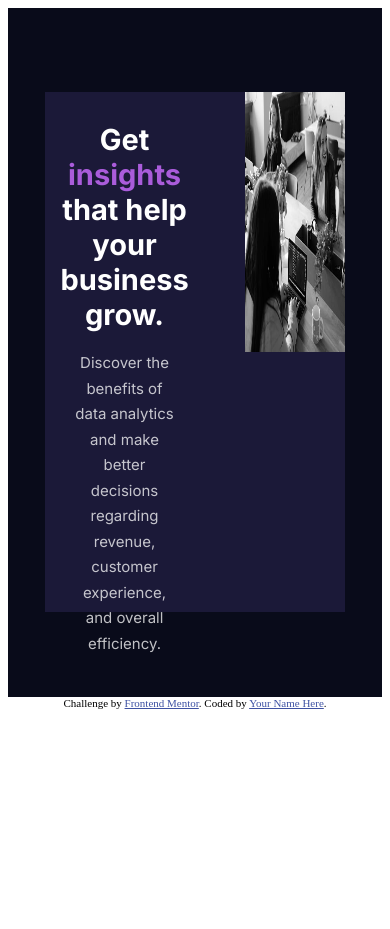
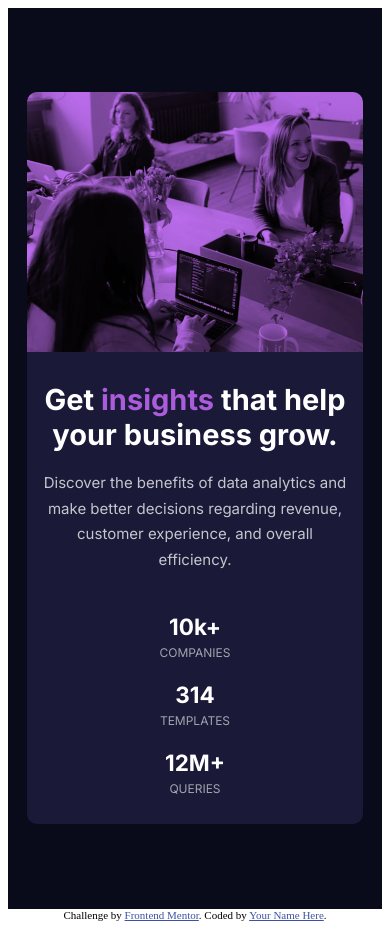
Before and after one commit to jwelbeck52/Stats-Preview-Card-Component, a plain HTML site: page index.html in a window 390 px wide. Before the commit the page ends 888 px from the top, so only its background shows below. Drawn offline with Linux system fonts and the light colour scheme.

Commit message:
refactor: fix media query for desktop view

```diff
--- a/index.html
+++ b/index.html
@@ -35,7 +35,7 @@
         </div>
 
         <div class="card-image">
-            <img src="./images/image-header-desktop.jpg" alt="image">
+
         </div>
     </div>
   </div>
--- a/style.css
+++ b/style.css
@@ -6,6 +6,7 @@
     background: hsl(233, 47%, 7%);
     padding-top: 10vh;
     padding-bottom: 10vh;
+    height: auto;
 }
 
 .card{
@@ -14,23 +15,25 @@
     width: 90%;
     margin: auto;
     flex-direction: column-reverse;
+    border-radius: 10px;
+    height: auto;
 
 }
 
 .card-text-container {
     width:100%;
     padding: 30px 0px 20px 0px;
-    height: 470px;
+    min-height: auto;
 
 }
 
 .card-text {
-    width:100%;
+    width:90%;
     display: grid;
     grid-template-columns: repeat(3, auto);
     grid-template-rows: repeat(3, auto);
-
-    height: 25vh;
+    margin:auto;
+    height: auto;
     font-family: 'Inter', sans-serif;
     font-size: 15px;
     text-align: center;
@@ -41,18 +44,10 @@
 .card-text h1 {
     color: hsl(0, 0%, 100%);
     grid-column-start: span 3;
-    padding-left: 15px;
-    padding-right: 15px;
     margin: 0px;
     font-size: 29px;
 }
 
-.card-text-body {
-
-    padding-left: 26px;
-    padding-right: 26px;
-
-}
 
 .card-text {
     color: hsla(0, 0%, 100%, 0.75)
@@ -108,84 +103,64 @@
 
 .card-image {
    width: 100%;
-
+   border-radius:10px 10px 0px 0px;
+   min-height: 260px;
+   background: url("./images/image-header-mobile.jpg"),  hsla(277, 54%, 31%, 0.781);/**hsl(277, 38%, 35%),rgba(100, 2, 156);**/
+   background-size: cover;
+   background-blend-mode: overlay;
+   overflow: hidden;
 
 }
 
 .card-image > img {
     width:100%;
+    border-radius:10px 10px 0px 0px;
     height: 260px;
+    opacity: 0.4;
+    object-fit: fill;
+
 }
 
-@media (min-width: 376px){
+/**Desktop**/
+@media screen and (min-width: 768px){
+
+    .card-container{
+        width: 100%;
+        min-height: 75vh;
+        display: flex;
+    }
+
     .card{
-        display: flex;
-        background-color:hsl(244, 38%, 16%);
+        flex-direction: row;
         width: 80%;
-        margin: auto;
-        flex-direction: row;
+
+        flex-wrap: nowrap;
+    }
+
+    .card-text-container{
+        padding: 4em;
 
     }
 
-    .card-text {
-        width:50%;
-        display: grid;
-        grid-template-columns: repeat(3, auto);
-        grid-template-rows: repeat(3, auto);
-    }
-
-    .card-text h1 {
-        color: hsl(0, 0%, 100%);
-        grid-column-start: span 3;
-    }
-
-    .card-text-body {
-        font-size: 15px;
-
-    }
-
-    .card-text {
-        color: hsla(0, 0%, 100%, 0.75)
-
-    }
-
-    .accent {
-        color:hsl(277, 64%, 61%);
-    }
-
-    .paragraph{
-        grid-column-start: span 3;
-    }
-
-    .stats {
-        color: hsla(0, 0%, 100%, 0.6);
-        grid-column-start: span 3;
-    }
-
-    .stats ul {
-        display: flex;
-        padding: 0;
-    }
-
-    .stats li {
-        display: grid;
-        grid-template-rows: repeat(3, auto);
-
-    }
-
-    .stats-words{
-        justify-self: center;
-        display: block;
+    .card-text{
+        text-align: left;
+        width: 100%;
     }
 
     .card-image {
-       width: 50%;
+        border-radius:0px 10px 10px 0px;
+        background: url("./images/image-header-desktop.jpg"),  hsla(277, 54%, 31%, 0.781);/**hsl(277, 38%, 35%),rgba(100, 2, 156);**/
+        background-repeat: no-repeat;
+        background-size:100% 100%;
+        /* background-size: contain; */
+        padding: 4em;
+        /* max-width: 100%;
+        height: auto; */
+     }
 
+     .stats ul {
+         flex-direction: row;
+         justify-content:flex-start;
+     }
 
-    }
-
-    .card-image > img {
-        width:100%;
-        max-height: 500px;
-    }
 }
```
